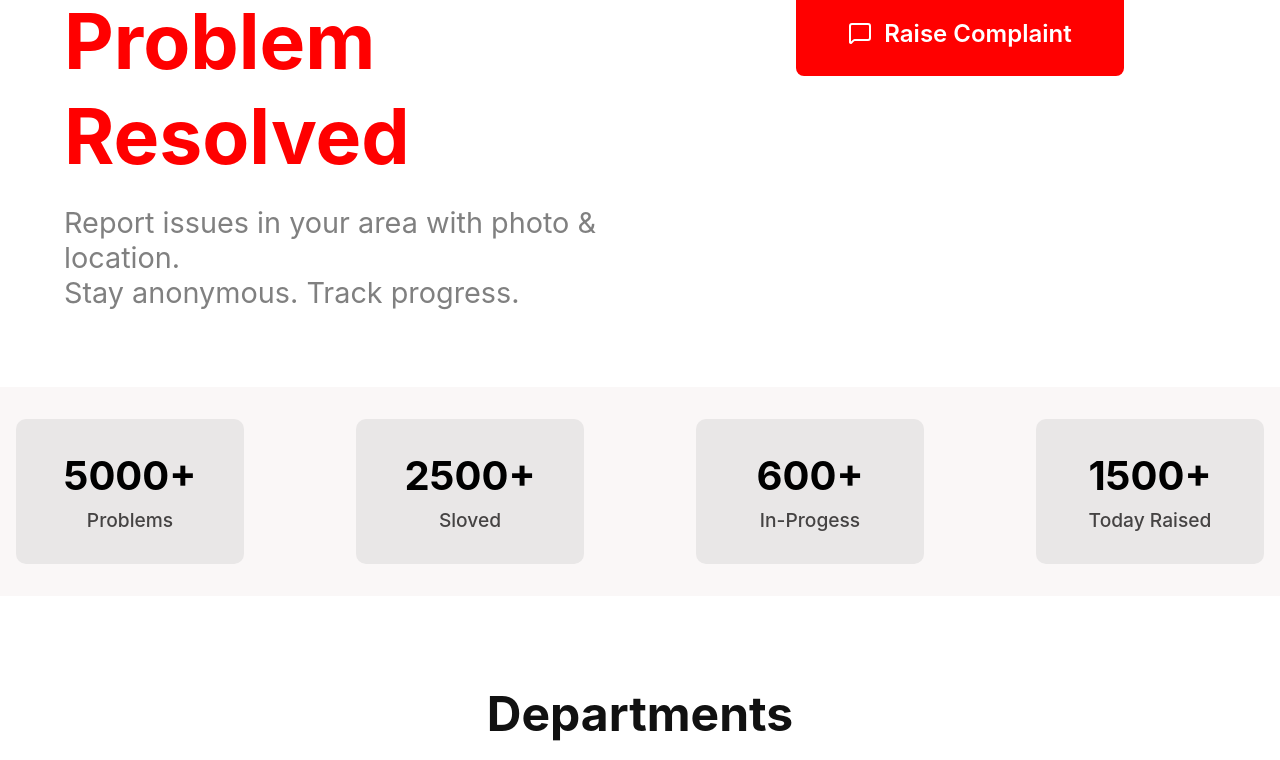
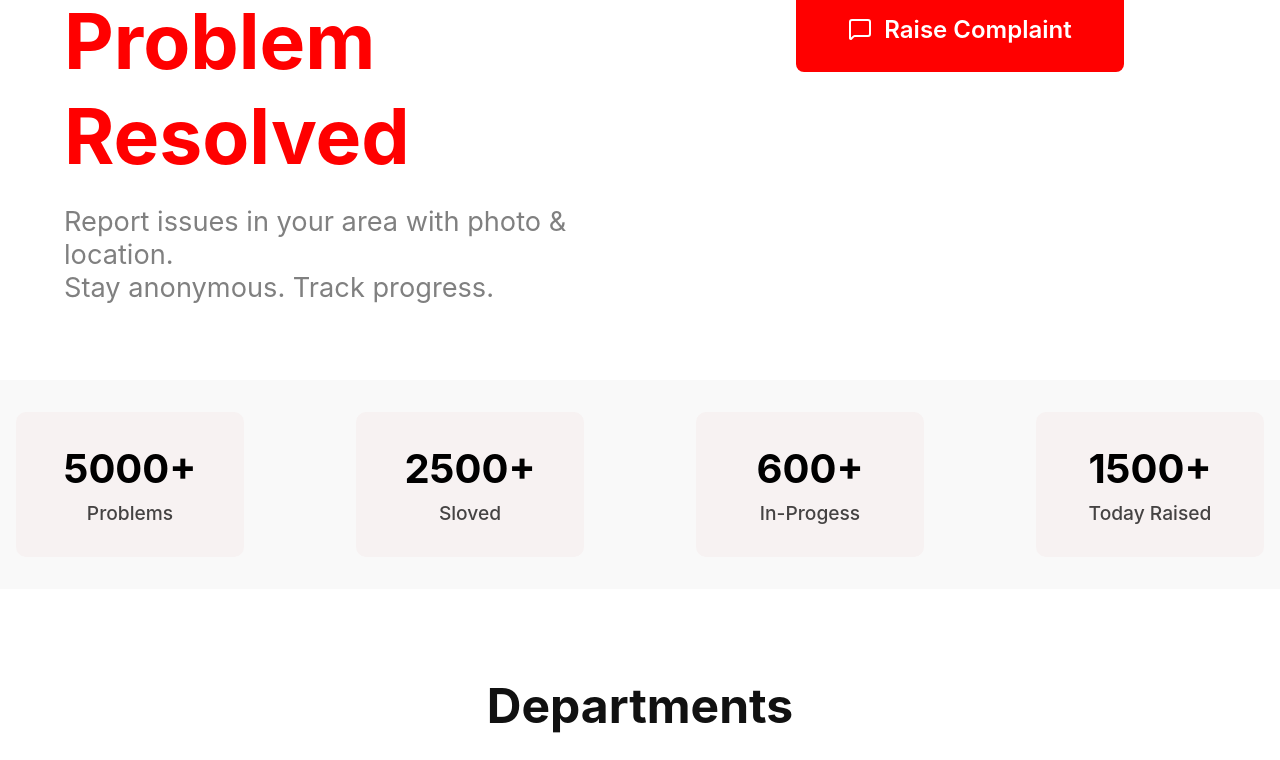
Before and after one commit to SubhashRelangi/RiseVoice, a React (Create React App) app in the folder frontend/: page / in a window 1280 px wide. Shown: the part 421-1181 px from the top of the page. Built offline with nearby package versions, Linux system fonts and the light colour scheme.

Commit message:
style: Adjust Dashboard and HeroSection styling

```diff
--- a/frontend/src/StyleSheets/HomeStyles/Dashboard.css
+++ b/frontend/src/StyleSheets/HomeStyles/Dashboard.css
@@ -1,5 +1,5 @@
 .DashboardDiv {
-    background-color: #faf7f7;
+    background-color: #f9f9f9;
     width: 100%;
     padding: 2rem 1rem;
     display: flex;
@@ -19,7 +19,7 @@
 
 /* Card */
 .DashboardContent {
-    background-color: #e9e7e7;
+    background-color: #f7f2f2;
     border-radius: 10px;
     padding: 2rem 1rem;
     display: flex;
--- a/frontend/src/StyleSheets/HomeStyles/HeroSection.css
+++ b/frontend/src/StyleSheets/HomeStyles/HeroSection.css
@@ -36,7 +36,7 @@
 
 .description {
     margin-top: 1rem;
-    font-size: clamp(1rem, 2.5vw, 1.8rem);
+    font-size: clamp(0.8rem, 2.5vw, 1.7rem);
     color: gray;
     max-width: 600px;
 }
```
